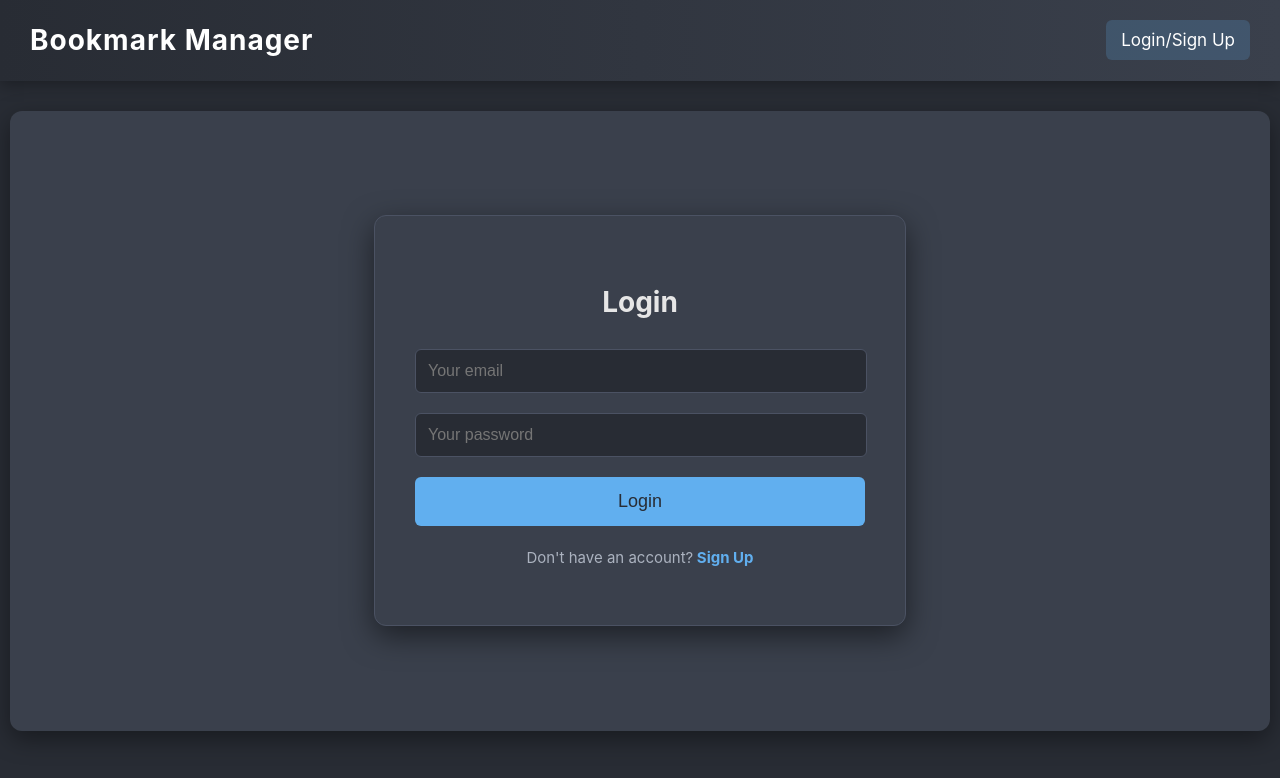
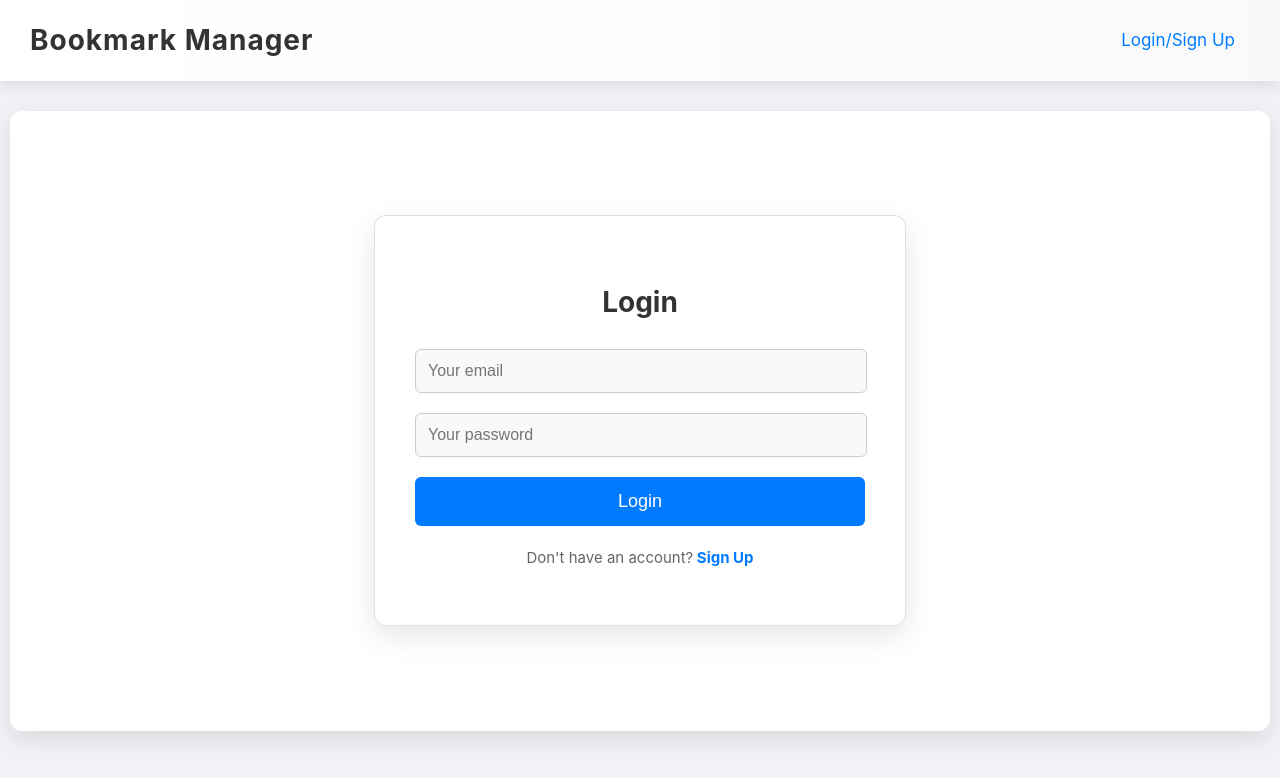
Before and after one commit to atharvabaodhankar/BookMark, a React (Vite) app in the folder client/: page /auth in a window 1280 px wide. Shown: the top 778 px of the page. Built offline with nearby package versions, Linux system fonts and the light colour scheme; no server answers.

Commit message:
style: change color scheme from dark to light mode

```diff
--- a/client/src/App.css
+++ b/client/src/App.css
@@ -2,8 +2,8 @@ body {
   font-family: 'Inter', sans-serif; /* Modern font */
   margin: 0;
   padding: 0;
-  background-color: #282c34; /* Dark background */
-  color: #abb2bf; /* Light text */
+  background-color: #f0f2f5; /* Light background */
+  color: #333; /* Dark text */
   line-height: 1.6;
 }
 
@@ -11,15 +11,15 @@ body {
   max-width: 1200px;
   margin: 30px auto; /* More vertical space */
   padding: 30px; /* More padding */
-  background-color: #3a404c; /* Slightly lighter dark background for containers */
+  background-color: #ffffff; /* White background for containers */
   border-radius: 12px; /* More rounded corners */
-  box-shadow: 0 8px 24px rgba(0, 0, 0, 0.4); /* Deeper shadow */
+  box-shadow: 0 8px 24px rgba(0, 0, 0, 0.1); /* Softer shadow */
 }
 
 .error-message {
-  color: #e06c75; /* Lighter red for dark background */
-  background-color: #4a2025; /* Darker red background */
-  border: 1px solid #7a282e; /* Dark red border */
+  color: #d9534f; /* Red for error */
+  background-color: #f2dede; /* Light red background */
+  border: 1px solid #ebccd1; /* Light red border */
   padding: 12px;
   border-radius: 6px;
   margin-top: 15px;
@@ -28,8 +28,8 @@ body {
 
 .btn{
   padding: 10px 15px;
-  background-color: #61afef; /* A more modern blue */
-  color: #282c34;
+  background-color: #007bff; /* Primary blue */
+  color: #ffffff;
   border: none;
   border-radius: 6px;
   font-size: 18px;
@@ -46,19 +46,19 @@ body {
 }
 
 .auth-form {
-  background-color: #3a404c; /* Darker background for auth form */
+  background-color: #ffffff; /* White background for auth form */
   padding: 40px; /* More padding */
   border-radius: 12px; /* More rounded corners */
-  box-shadow: 0 10px 30px rgba(0, 0, 0, 0.5); /* Deeper, darker shadow */
+  box-shadow: 0 10px 30px rgba(0, 0, 0, 0.1); /* Softer shadow */
   width: 100%;
   max-width: 450px; /* Slightly wider */
   text-align: center;
-  border: 1px solid #4b5263; /* Subtle border */
+  border: 1px solid #e0e0e0; /* Subtle border */
 }
 
 .auth-form h2 {
   margin-bottom: 25px;
-  color: #e6e6e6; /* Light text for headings */
+  color: #333; /* Dark text for headings */
   font-size: 28px;
 }
 
@@ -66,18 +66,18 @@ body {
   width: calc(100% - 24px); /* Adjust for padding */
   padding: 12px;
   margin-bottom: 20px;
-  border: 1px solid #4b5263; /* Darker border */
+  border: 1px solid #ccc; /* Lighter border */
   border-radius: 6px;
   font-size: 16px;
-  background-color: #282c34; /* Match container background */
-  color: #abb2bf;
+  background-color: #f9f9f9; /* Light input background */
+  color: #333;
 }
 
 .auth-form button {
   width: 100%;
   padding: 14px;
-  background-color: #61afef; /* A more modern blue */
-  color: #282c34;
+  background-color: #007bff; /* Primary blue */
+  color: #ffffff;
   border: none;
   border-radius: 6px;
   font-size: 18px;
@@ -86,12 +86,12 @@ body {
 }
 
 .auth-form button:hover {
-  background-color: #56b6c2; /* Lighter blue on hover */
+  background-color: #0056b3; /* Darker blue on hover */
   transform: translateY(-2px); /* Subtle lift effect */
 }
 
 .auth-form button:disabled {
-  background-color: #4b5263; /* Darker disabled color */
+  background-color: #cccccc; /* Lighter disabled color */
   cursor: not-allowed;
   transform: none;
 }
@@ -99,18 +99,18 @@ body {
 .auth-form p {
   margin-top: 20px;
   font-size: 15px;
-  color: #abb2bf; /* Lighter grey */
+  color: #666; /* Darker grey */
 }
 
 .auth-toggle {
-  color: #61afef; /* Match button hover color */
+  color: #007bff; /* Match button color */
   cursor: pointer;
   text-decoration: none; /* Remove underline */
   font-weight: bold;
 }
 
 .auth-toggle:hover {
-  color: #56b6c2; /* Darker blue on hover */
+  color: #0056b3; /* Darker blue on hover */
   text-decoration: underline; /* Add underline on hover */
 }
 
@@ -119,22 +119,22 @@ body {
   padding: 10px;
   border-radius: 4px;
   font-weight: bold;
-  background-color:#282c34 ; /* Darker background */;
+  background-color:#e9ecef ; /* Light background */;
 }
 
 .navbar {
-  background-color: #282c34; /* Primary blue for navbar */
-  background-image: linear-gradient(to right, #282c34, #3a404c); /* Subtle gradient */
+  background-color: #ffffff; /* White background for navbar */
+  background-image: linear-gradient(to right, #ffffff, #f8f9fa); /* Subtle gradient */
   padding: 18px 30px; /* More padding */
   display: flex;
   justify-content: space-between;
   align-items: center;
-  color: #e6e6e6;
-  box-shadow: 0 4px 15px rgba(0, 0, 0, 0.3); /* Soft shadow */
+  color: #333;
+  box-shadow: 0 4px 15px rgba(0, 0, 0, 0.1); /* Soft shadow */
 }
 
 .navbar-brand {
-  color: white;
+  color: #333; /* Dark text */
   text-decoration: none;
   font-size: 28px; /* Larger font */
   font-weight: bold;
@@ -150,9 +150,9 @@ body {
 }
 
 .navbar-link, .navbar-button {
-  color: white;
+  color: #007bff; /* Primary blue */
   text-decoration: none;
-background-color: rgba(97, 175, 239, 0.2);
+  background-color: transparent;
   border: none;
   padding: 10px 15px; /* More padding */
   border-radius: 6px; /* More rounded corners */
@@ -162,7 +162,7 @@ background-color: rgba(97, 175, 239, 0.2);
 }
 
 .navbar-link:hover, .navbar-button:hover {
-  background-color: rgba(97, 175, 239, 0.2); /* Lighter hover effect */
+  background-color: #e9ecef; /* Light hover effect */
   transform: translateY(-2px); /* Subtle lift */
 }
 
@@ -172,24 +172,24 @@ background-color: rgba(97, 175, 239, 0.2);
 
 .dashboard-container h1 {
   text-align: center;
-  color: #e6e6e6; /* Light text */
+  color: #333; /* Dark text */
   margin-bottom: 40px;
   font-size: 36px;
   letter-spacing: 1.5px;
 }
 
 .add-bookmark-container {
-  background-color: #3a404c; /* Darker background */
+  background-color: #ffffff; /* White background */
   padding: 30px;
   border-radius: 12px;
-  box-shadow: 0 6px 18px rgba(0, 0, 0, 0.3); /* Deeper shadow */
+  box-shadow: 0 6px 18px rgba(0, 0, 0, 0.1); /* Softer shadow */
   margin-bottom: 40px;
   text-align: center;
-  border: 1px solid #4b5263; /* Subtle border */
+  border: 1px solid #e0e0e0; /* Subtle border */
 }
 
 .add-bookmark-container h3 {
-  color: #e6e6e6; /* Light text */
+  color: #333; /* Dark text */
   margin-bottom: 25px;
   font-size: 24px;
 }
@@ -295,7 +295,7 @@ background-color: rgba(97, 175, 239, 0.2);
 
 .bookmark-list-container p {
   text-align: center;
-  color: #abb2bf; /* Lighter grey */
+  color: #666; /* Darker grey */
   font-style: italic;
   font-size: 1.1em;
 }
@@ -309,20 +309,20 @@ background-color: rgba(97, 175, 239, 0.2);
 }
 
 .bookmark-item {
-  background-color: #3a404c; /* Darker background */
+  background-color: #ffffff; /* White background */
   border-radius: 12px; /* More rounded corners */
-  box-shadow: 0 6px 18px rgba(0, 0, 0, 0.3); /* Deeper shadow */
+  box-shadow: 0 6px 18px rgba(0, 0, 0, 0.1); /* Softer shadow */
   overflow: hidden;
   display: flex;
   flex-direction: column;
   transition: transform 0.3s ease, box-shadow 0.3s ease; /* Smoother transition */
   position: relative;
-  border: 1px solid #4b5263; /* Subtle border */
+  border: 1px solid #e0e0e0; /* Subtle border */
 }
 
 .bookmark-item:hover {
   transform: translateY(-8px); /* More pronounced lift */
-  box-shadow: 0 12px 28px rgba(0, 0, 0, 0.5); /* Even deeper shadow on hover */
+  box-shadow: 0 12px 28px rgba(0, 0, 0, 0.2); /* Even deeper shadow on hover */
 }
 
 .bookmark-image-wrapper {
@@ -333,7 +333,7 @@ background-color: rgba(97, 175, 239, 0.2);
   display: flex;
   justify-content: center;
   align-items: center;
-  border-bottom: 1px solid #4b5263; /* Separator */
+  border-bottom: 1px solid #e0e0e0; /* Separator */
 }
 
 .bookmark-thumbnail {
@@ -348,18 +348,18 @@ background-color: rgba(97, 175, 239, 0.2);
 }
 
 .view-link {
-  color: #e6e6e6;
+  color: #ffffff;
   text-decoration: none;
   font-size: 1.1em;
   font-weight: bold;
   padding: 12px 22px;
-  background-color: #61afef; /* Modern blue */
+  background-color: #007bff; /* Primary blue */
   border-radius: 6px;
   transition: background-color 0.3s ease, transform 0.2s ease;
 }
 
 .view-link:hover {
-  background-color: #56b6c2; /* Lighter blue on hover */
+  background-color: #0056b3; /* Darker blue on hover */
   transform: translateY(-2px);
 }
 
@@ -373,14 +373,14 @@ background-color: rgba(97, 175, 239, 0.2);
 .bookmark-details h3 {
   margin-top: 0;
   font-size: 1.3em; /* Larger title */
-  color: #e6e6e6; /* Light text */
+  color: #333; /* Dark text */
   margin-bottom: 10px;
   font-weight: bold;
 }
 
 .bookmark-details p {
   font-size: 1em; /* Slightly larger description */
-  color: #abb2bf; /* Lighter grey */
+  color: #555; /* Darker grey */
   line-height: 1.6;
   flex-grow: 1; /* Allows description to take available space */
   margin-bottom: 15px;
@@ -391,10 +391,10 @@ background-color: rgba(97, 175, 239, 0.2);
   width: calc(100% - 24px); /* Adjust for padding */
   padding: 12px;
   margin-bottom: 15px;
-  border: 1px solid #4b5263; /* Darker border */
+  border: 1px solid #ccc; /* Lighter border */
   border-radius: 6px;
-  background-color: #282c34; /* Match container background */
-  color: #abb2bf;
+  background-color: #f9f9f9; /* Light input background */
+  color: #333;
   font-size: 16px;
   font-size: 16px;
 }
@@ -420,13 +420,13 @@ background-color: rgba(97, 175, 239, 0.2);
 }
 
 .delete-button {
-  background-color: #e06c75; /* Red */
-  color: #e6e6e6;
+  background-color: #dc3545; /* Red */
+  color: #ffffff;
 }
 
 .open-button {
-  background-color: #61afef; /* Modern blue */
-  color: #e6e6e6;
+  background-color: #007bff; /* Primary blue */
+  color: #ffffff;
 }
 
 .bookmark-actions button:hover {
```
